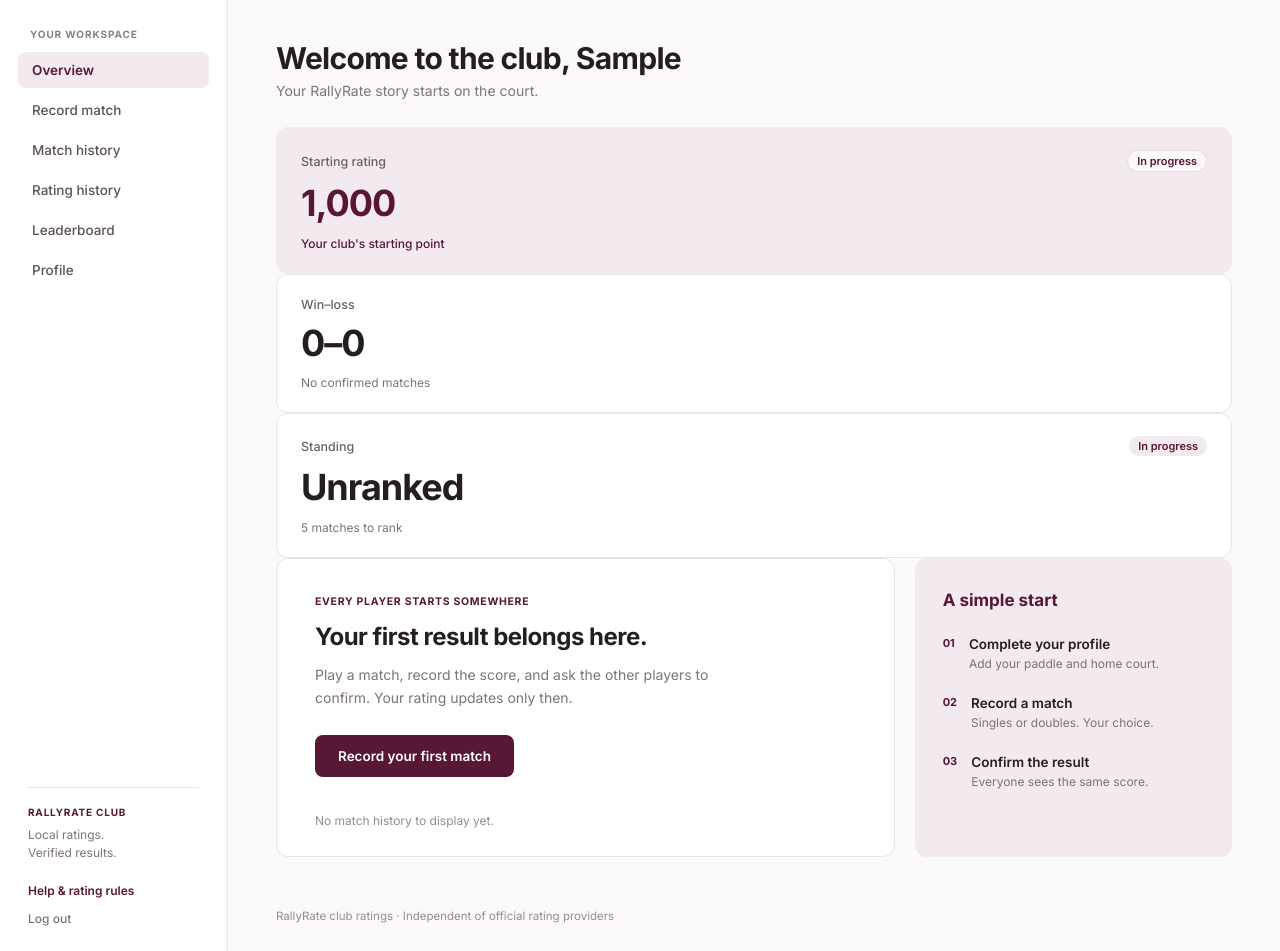
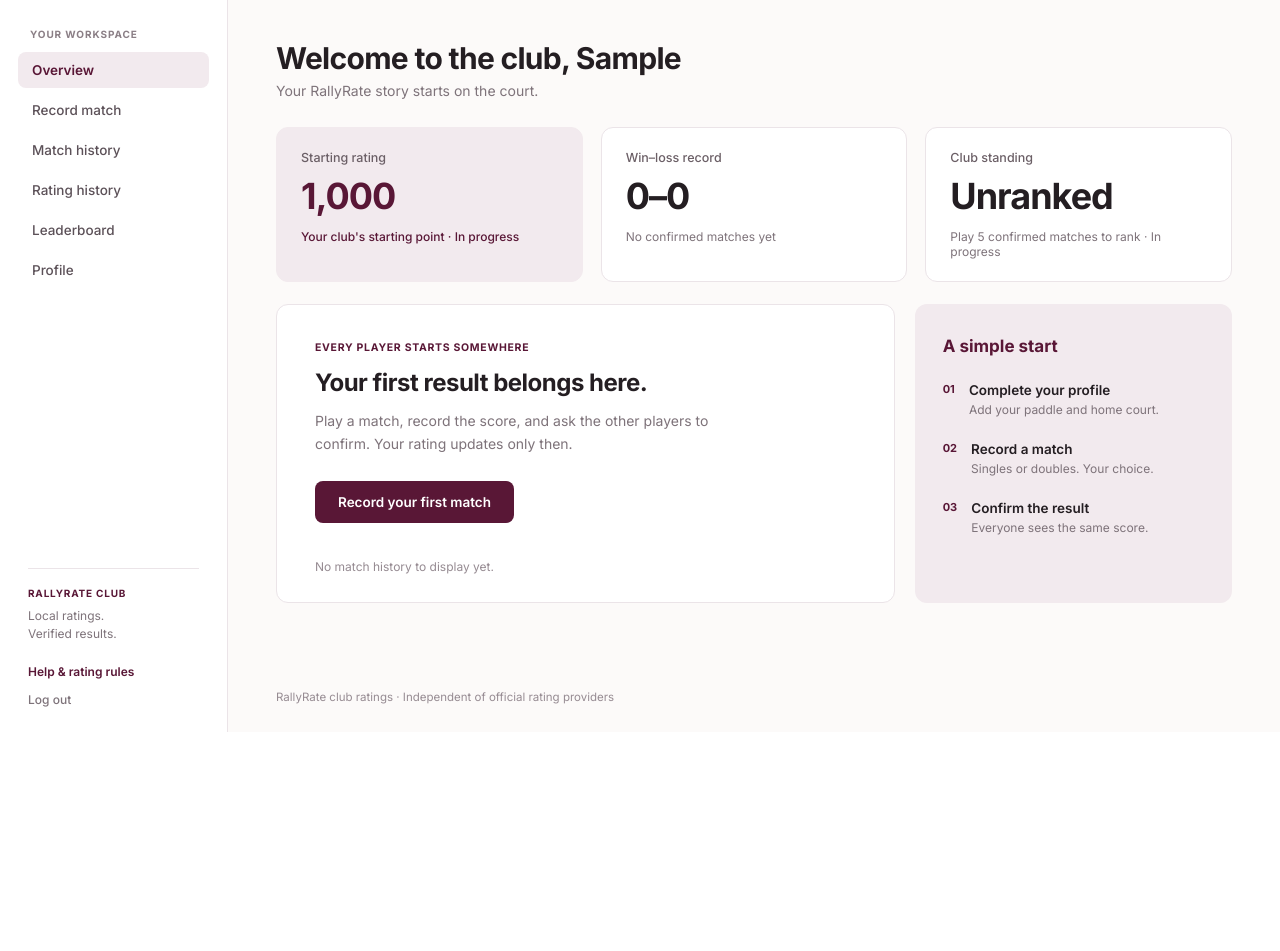
Before and after one commit to Bochikoyy/RallyRate-Caipang-Chrisnel-G7, a Django app: page /player/ in a window 1280 px wide. Shown: the part 68-1019 px from the top of the page. After the commit the page ends 800 px from the top, so only its background shows below. Run offline with Django 5.2, Linux system fonts and the light colour scheme; the visitor is signed in with stand-in values (Sample User, id 1); data comes from the database, SQL or seed files in the repository; data that the repository does not hold is empty; parts of the project's set-up code (start-up, migrations or seed data) failed here and were passed over.

Commit message:
fix(ui): remove stray CSS closing brace and preserve exact desktop overview layout

```diff
--- a/static/css/site.css
+++ b/static/css/site.css
@@ -722,7 +722,6 @@
     color: var(--ws-red-ink);
   }
 }
-}
 
 
 /* Player Overview (Empty & Active States) */
@@ -2959,3 +2958,18 @@
     box-shadow: 0 4px 16px rgba(36, 30, 34, 0.03);
   }
 }
+
+
+/* Strict Desktop vs Mobile visibility helpers */
+.ws-mobile-only {
+  display: none !important;
+}
+
+@media (max-width: 920px) {
+  .ws-desktop-only {
+    display: none !important;
+  }
+  .ws-mobile-only {
+    display: inline-flex !important;
+  }
+}
--- a/templates/accounts/dashboard.html
+++ b/templates/accounts/dashboard.html
@@ -17,25 +17,25 @@
     <article class="ws-stat-card ws-stat-tinted">
       <div class="ws-stat-top">
         <p class="ws-stat-label">Starting rating</p>
-        <span class="ws-inprogress-pill ws-pill-white">In progress</span>
+        <span class="ws-inprogress-pill ws-pill-white ws-mobile-only">In progress</span>
       </div>
       <div class="ws-stat-value ws-plum-text">1,000</div>
-      <p class="ws-stat-note ws-plum-note">Your club's starting point</p>
+      <p class="ws-stat-note ws-plum-note">Your club's starting point<span class="ws-desktop-only"> · In progress</span></p>
     </article>
 
     <article class="ws-stat-card">
-      <p class="ws-stat-label">Win–loss</p>
+      <p class="ws-stat-label"><span class="ws-desktop-only">Win–loss record</span><span class="ws-mobile-only">Win–loss</span></p>
       <div class="ws-stat-value">0–0</div>
-      <p class="ws-stat-note">No confirmed matches</p>
+      <p class="ws-stat-note">No confirmed matches<span class="ws-desktop-only"> yet</span></p>
     </article>
 
     <article class="ws-stat-card">
       <div class="ws-stat-top">
-        <p class="ws-stat-label">Standing</p>
-        <span class="ws-inprogress-pill">In progress</span>
+        <p class="ws-stat-label"><span class="ws-desktop-only">Club standing</span><span class="ws-mobile-only">Standing</span></p>
+        <span class="ws-inprogress-pill ws-mobile-only">In progress</span>
       </div>
       <div class="ws-stat-value">Unranked</div>
-      <p class="ws-stat-note">5 matches to rank</p>
+      <p class="ws-stat-note"><span class="ws-desktop-only">Play 5 confirmed matches to rank · In progress</span><span class="ws-mobile-only">5 matches to rank</span></p>
     </article>
   </section>
 
@@ -95,27 +95,27 @@
     <article class="ws-stat-card ws-stat-tinted">
       <div class="ws-stat-top">
         <p class="ws-stat-label">Current rating</p>
-        <span class="ws-inprogress-pill ws-pill-white">In progress</span>
+        <span class="ws-inprogress-pill ws-pill-white ws-mobile-only">In progress</span>
       </div>
       <div class="ws-stat-value ws-plum-text">1,000</div>
-      <p class="ws-stat-note ws-plum-note">Elo engine in progress</p>
+      <p class="ws-stat-note ws-plum-note">Rating calculation · In progress</p>
     </article>
 
     <article class="ws-stat-card">
-      <p class="ws-stat-label">Win–loss</p>
+      <p class="ws-stat-label"><span class="ws-desktop-only">Win–loss record</span><span class="ws-mobile-only">Win–loss</span></p>
       <div class="ws-stat-value">{{ wins }}–{{ losses }}</div>
       <p class="ws-stat-note">
-        {{ verified_count }} confirmed{% if win_rate is not None %} · {{ win_rate }}% wins{% endif %}
+        {{ verified_count }} confirmed<span class="ws-desktop-only"> match{{ verified_count|pluralize:"es" }}</span>{% if win_rate is not None %} · {{ win_rate }}% wins{% endif %}
       </p>
     </article>
 
     <article class="ws-stat-card">
       <div class="ws-stat-top">
-        <p class="ws-stat-label">Standing</p>
-        <span class="ws-inprogress-pill">In progress</span>
+        <p class="ws-stat-label"><span class="ws-desktop-only">Club standing</span><span class="ws-mobile-only">Standing</span></p>
+        <span class="ws-inprogress-pill ws-mobile-only">In progress</span>
       </div>
-      <div class="ws-stat-value">Unranked</div>
-      <p class="ws-stat-note">{{ request.user.home_court|default:"RallyRate Club" }}</p>
+      <div class="ws-stat-value"><span class="ws-desktop-only">In progress</span><span class="ws-mobile-only">Unranked</span></div>
+      <p class="ws-stat-note">{{ request.user.home_court|default:"RallyRate Pickleball Club" }}</p>
     </article>
   </section>
 
--- a/templates/workspace_base.html
+++ b/templates/workspace_base.html
@@ -6,7 +6,7 @@
   <meta name="viewport" content="width=device-width, initial-scale=1">
   <meta name="theme-color" content="#ffffff">
   <title>{% block title %}RallyRate{% endblock %}</title>
-  <link rel="stylesheet" href="{% static 'css/site.css' %}?v=20261126-mobile-mascot">
+  <link rel="stylesheet" href="{% static 'css/site.css' %}?v=20261126-desktop-fix">
 </head>
 <body class="ws-body {% block body_class %}{% endblock %}">
   {% if messages %}
```
